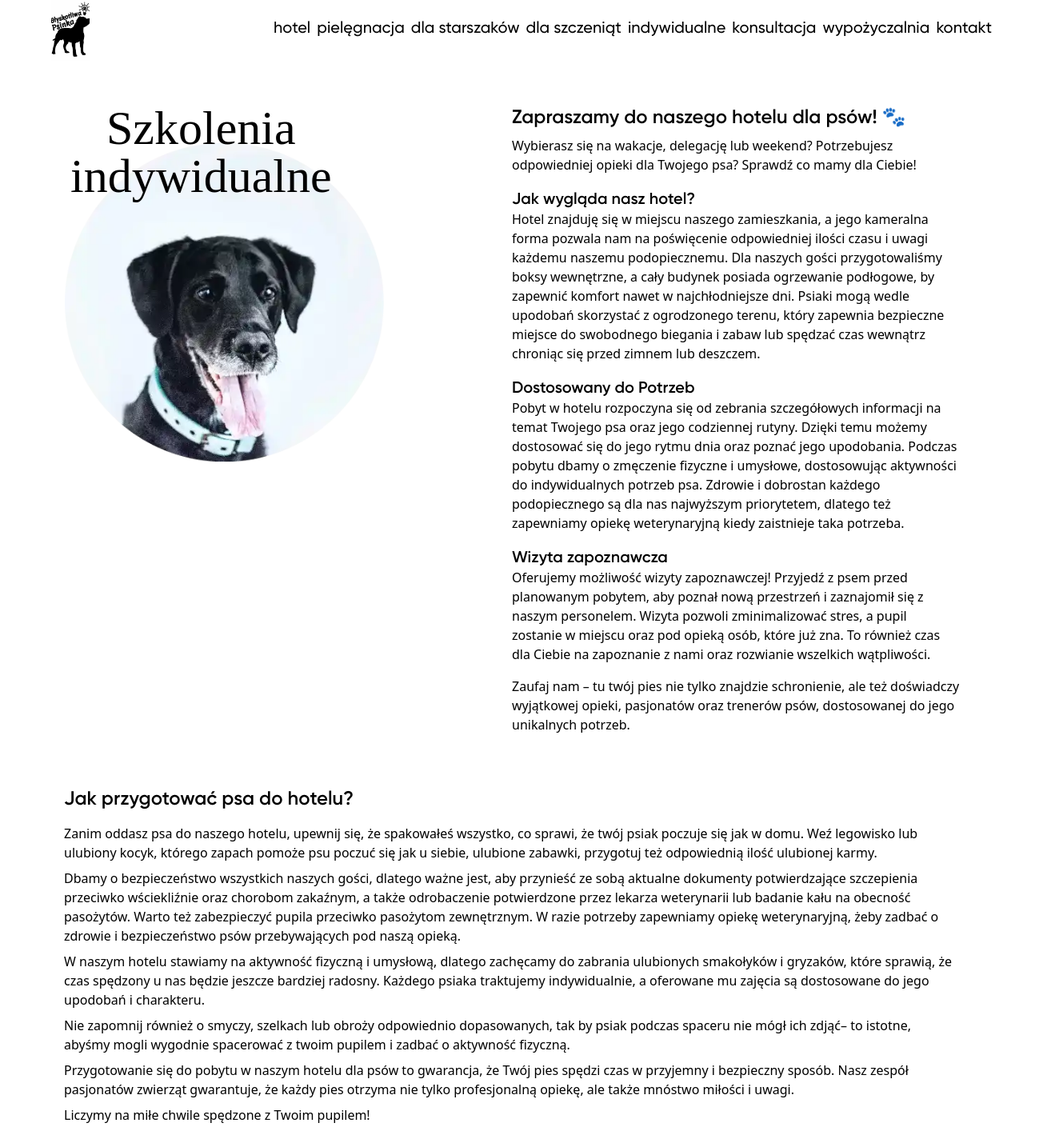
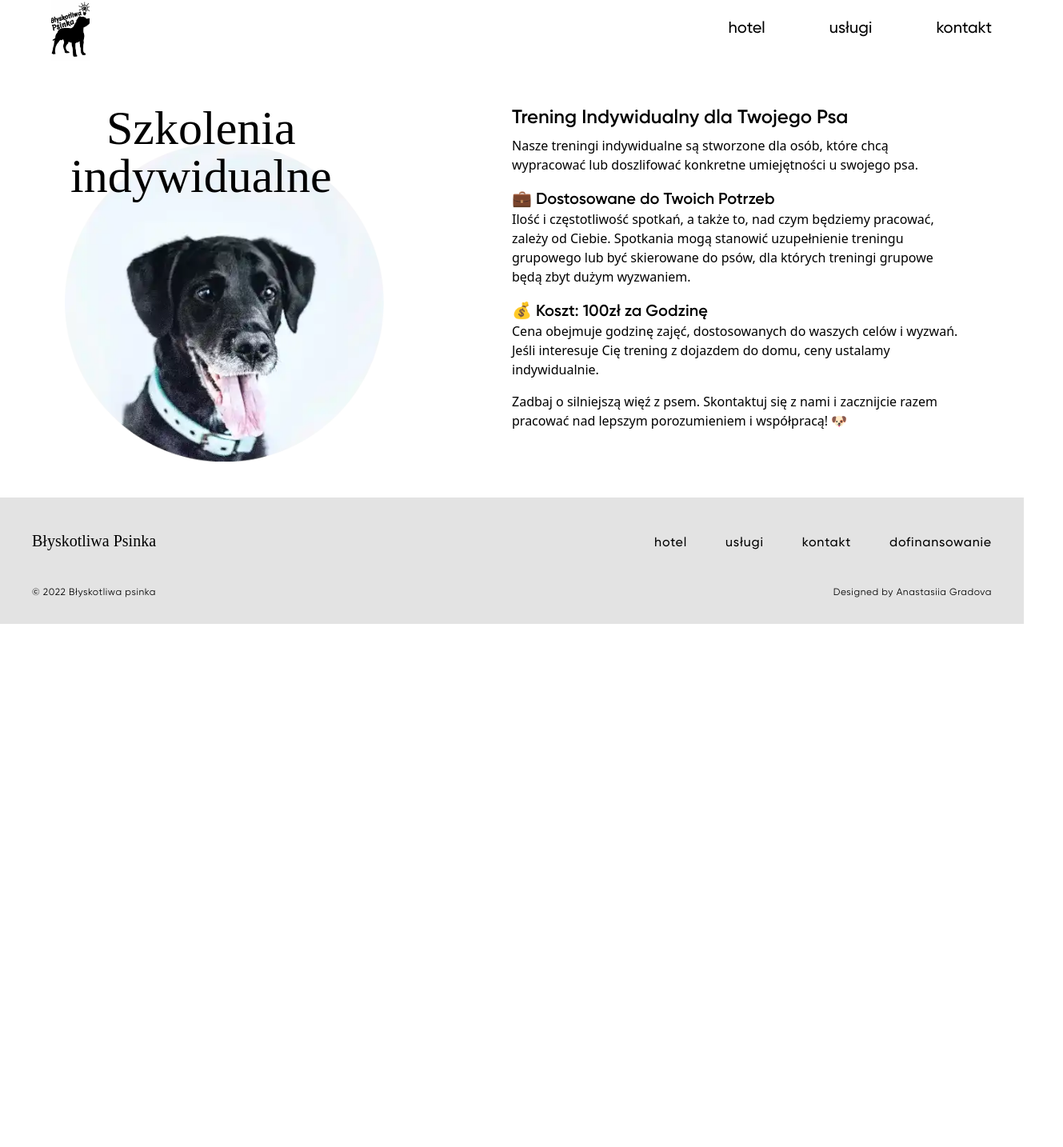
Before and after one commit to vedymin/blyskotliwa-psinka-v2, a SvelteKit app: page /szkolenia in a window 1280 px wide. Shown: the part 20-1454 px from the top of the page at 80% size, 1329 px wide, since content can reach past the window. After the commit the page ends 800 px from the top, so only its background shows below. Built offline with nearby package versions, Linux system fonts and the light colour scheme; a web font is replaced by a local one.

Commit message:
zmieniona struktura menu
nie chce mi się kombinować z gitem teraz, dlatego commit w tym branchu

```diff
--- a/src/lib/components/CtaSection.svelte
+++ b/src/lib/components/CtaSection.svelte
@@ -30,12 +30,14 @@
 	<div
 		class='m-auto h-16 w-20 border-black bg-contain bg-no-repeat xl:absolute left-[900px] top-52 invisible xl:visible'
 		style="background-image: url('/svg/strzalka2.svg'); "></div>
-	<button
-		class='absolute left-[400px] top-60 h-[50px] w-[170px] rounded-full bg-white font-gilroy
+	<a href='/hotel'>
+		<button
+			class='absolute left-[400px] top-60 h-[50px] w-[170px] rounded-full bg-white font-gilroy
           tracking-wider shadow-button transition-all hover:shadow-button-hover active:scale-95 active:shadow-button
           xl:left-[1000px] xl:top-52 xl:text-sm xl:hover:scale-105 xl:hover:bg-blue xl:active:scale-100
 					invisible xl:visible'>jak to wygląda?
-	</button>
+		</button>
+	</a>
 	<div
 		class='w-full border-black xl:absolute xl:w-auto xl:pt-0 xl:left-[550px] xl:top-80'>
 		<svg class='m-auto' height={circleSize} width={circleSize}>
--- a/src/lib/components/FooterSection.svelte
+++ b/src/lib/components/FooterSection.svelte
@@ -32,7 +32,7 @@
 </footer>
 <Modal bind:shown={modal}>
 	<div class='flex flex-col items-center text-center'>
-		<img src='img/eu-logos.png' />
+		<img src='/img/eu-logos.png' />
 		<h1>
 			Europejski Fundusz Rolny na rzecz Rozwoju Obszarów Wiejskich: Europa
 			inwestująca w obszary wiejskie
--- a/src/lib/components/NavigationMenu.svelte
+++ b/src/lib/components/NavigationMenu.svelte
@@ -3,12 +3,13 @@
 </script>
 
 <MenuItem href='/hotel' text='hotel'></MenuItem>
-<MenuItem href='/hotel/pielegnacja' text='pielęgnacja'></MenuItem>
+<MenuItem href='/uslugi' text='usługi'></MenuItem>
+<!--<MenuItem href='/hotel/pielegnacja' text='pielęgnacja'></MenuItem>-->
 <!--<MenuItem href='/szkolenia' text='szkolenia'></MenuItem>-->
-<MenuItem href='/szkolenia/grupowe-dla-starszakow' text='dla starszaków'></MenuItem>
-<MenuItem href='/szkolenia/grupowe-dla-szczeniat' text='dla szczeniąt'></MenuItem>
-<MenuItem href='/szkolenia/indywidualne' text='indywidualne'></MenuItem>
-<MenuItem href='/szkolenia/konsultacja' text='konsultacja'></MenuItem>
+<!--<MenuItem href='/szkolenia/grupowe-dla-starszakow' text='dla starszaków'></MenuItem>-->
+<!--<MenuItem href='/szkolenia/grupowe-dla-szczeniat' text='dla szczeniąt'></MenuItem>-->
+<!--<MenuItem href='/szkolenia/indywidualne' text='indywidualne'></MenuItem>-->
+<!--<MenuItem href='/szkolenia/konsultacja' text='konsultacja'></MenuItem>-->
 <!--<MenuItem href='/#behawiorysta' text='behawiorysta' noSmooth='true'></MenuItem>-->
-<MenuItem href='/wypozyczalnia' text='wypożyczalnia' noSmooth='true'></MenuItem>
+<!--<MenuItem href='/wypozyczalnia' text='wypożyczalnia' noSmooth='true'></MenuItem>-->
 <MenuItem href='/#kontakt' text='kontakt' noSmooth='true'></MenuItem>
--- a/src/lib/components/SzkoleniaSection.svelte
+++ b/src/lib/components/SzkoleniaSection.svelte
@@ -1,4 +1,4 @@
-<div id='szkolenia' class='relative h-[900px] pt-16 xl:h-[550px]'>
+<div id='szkolenia' class='relative h-[1000px] pt-16 xl:h-[550px]'>
 	<div
 		class='absolute right-10 z-10 flex flex-col items-end border-black font-newSpirit text-4xl leading-tight xl:text-6xl xl:right-24 xl:-top-[50px]'>
 		<div>Prowadzimy też</div>
@@ -25,12 +25,14 @@
 	</div>
 	<div
 		class='absolute border-black items-center w-full flex flex-col xl:flex-row top-[700px] gap-5 xl:w-auto xl:top-[390px] xl:left-20 xl:gap-8'>
-		<button
-			class='left-12 top-56 h-[50px] w-[170px] rounded-full bg-white font-gilroy
+		<a href='/szkolenia/konsultacja'>
+			<button
+				class='left-12 top-56 h-[50px] w-[210px] rounded-full bg-white font-gilroy
           tracking-wider shadow-button transition-all hover:shadow-button-hover active:scale-95 active:shadow-button
           xl:left-96 xl:top-72 xl:text-sm xl:hover:scale-105 xl:hover:bg-gold xl:active:scale-100'
-		>zajęcia grupowe
-		</button>
+			>konsultacje
+			</button>
+		</a>
 		<a href='/szkolenia'>
 			<button
 				class='h-[50px] w-[210px] rounded-full bg-white font-gilroy
@@ -41,4 +43,24 @@
 			</button>
 		</a>
 	</div>
+	<div
+		class='absolute border-black items-center w-full flex flex-col xl:flex-row top-[840px] gap-5 xl:w-auto xl:top-[460px] xl:left-20 xl:gap-8'>
+		<a href='/szkolenia/grupowe-dla-starszakow'>
+			<button
+				class='left-12 top-56 h-[50px] w-[210px] rounded-full bg-white font-gilroy
+          tracking-wider shadow-button transition-all hover:shadow-button-hover active:scale-95 active:shadow-button
+          xl:left-96 xl:top-72 xl:text-sm xl:hover:scale-105 xl:hover:bg-gold xl:active:scale-100'
+			>grupowe starszaków
+			</button>
+		</a>
+		<a href='/szkolenia/grupowe-dla-szczeniat'>
+			<button
+				class='h-[50px] w-[210px] rounded-full bg-white font-gilroy
+          tracking-wider shadow-button transition-all hover:shadow-button-hover active:scale-95 active:shadow-button
+          xl:left-96 xl:top-72 xl:text-sm xl:hover:scale-105 xl:hover:bg-gold xl:active:scale-100'
+			>
+				grupowe szczeniaków
+			</button>
+		</a>
+	</div>
 </div>
--- a/src/lib/components/TopNavigation.svelte
+++ b/src/lib/components/TopNavigation.svelte
@@ -16,7 +16,7 @@
 		style="background-image: url('/img/logo-min.png'); "></div>
 </a>
 <nav
-	class='invisible xl:visible flex flex-row gap-2 font-gilroyMedium justify-end w-full p-10 text-xl'>
+	class='invisible xl:visible flex flex-row gap-20 font-gilroyMedium justify-end w-full p-10 text-xl'>
 	<NavigationMenu />
 </nav>
 <div
--- a/src/routes/szkolenia/+page.svelte
+++ b/src/routes/szkolenia/+page.svelte
@@ -9,80 +9,17 @@
 			style="background-image: url('/img/dog-szkolenia.webp'); "></div>
 	</div>
 	<div class='flex-1 border-black mt-10 xl:mt-0 text-center xl:text-left'>
-		<h1 class='font-gilroySemiBold text-2xl pb-2'>Zapraszamy do naszego hotelu dla psów! 🐾 </h1>
-		<p class='pb-4'>Wybierasz się na wakacje, delegację lub weekend? Potrzebujesz odpowiedniej opieki dla Twojego psa?
-			Sprawdź co
-			mamy dla Ciebie!</p>
-		<h3 class='font-gilroySemiBold text-xl'>Jak wygląda nasz hotel?</h3>
-		<p class='pb-4'>Hotel znajduję się w miejscu naszego zamieszkania, a jego kameralna forma pozwala nam na poświęcenie
-			odpowiedniej
-			ilości czasu i uwagi każdemu naszemu podopiecznemu. Dla naszych gości przygotowaliśmy boksy wewnętrzne, a cały
-			budynek posiada ogrzewanie podłogowe, by zapewnić komfort nawet w najchłodniejsze dni. Psiaki mogą wedle upodobań
-			skorzystać z ogrodzonego terenu, który zapewnia bezpieczne miejsce do swobodnego biegania i zabaw lub spędzać czas
-			wewnątrz chroniąc się przed zimnem lub deszczem.</p>
-		<h3 class='font-gilroySemiBold text-xl'>Dostosowany do Potrzeb</h3>
-		<p class='pb-4'>Pobyt w hotelu rozpoczyna się od zebrania szczegółowych informacji na temat Twojego psa oraz jego
-			codziennej
-			rutyny. Dzięki temu możemy dostosować się do jego rytmu dnia oraz poznać jego upodobania. Podczas pobytu dbamy o
-			zmęczenie fizyczne i umysłowe, dostosowując aktywności do indywidualnych potrzeb psa. Zdrowie i dobrostan każdego
-			podopiecznego są dla nas najwyższym priorytetem, dlatego też zapewniamy opiekę weterynaryjną kiedy zaistnieje taka
-			potrzeba.</p>
-		<h3 class='font-gilroySemiBold text-xl'>Wizyta zapoznawcza</h3>
-		<p class='pb-4'>Oferujemy możliwość wizyty zapoznawczej! Przyjedź z psem przed planowanym pobytem, aby poznał nową
-			przestrzeń i
-			zaznajomił się z naszym personelem. Wizyta pozwoli zminimalizować stres, a pupil zostanie w miejscu oraz pod
-			opieką osób, które już zna. To również czas dla Ciebie na zapoznanie z nami oraz rozwianie wszelkich
-			wątpliwości.</p>
-		<p class='pb-6'>Zaufaj nam – tu twój pies nie tylko znajdzie schronienie, ale też doświadczy wyjątkowej opieki,
-			pasjonatów oraz trenerów psów, dostosowanej do jego unikalnych potrzeb. </p>
+		<h1 class='font-gilroySemiBold text-2xl pb-2'>Trening Indywidualny dla Twojego Psa</h1>
+		<p class='pb-4'>
+			Nasze treningi indywidualne są stworzone dla osób, które chcą wypracować lub doszlifować konkretne umiejętności u swojego psa.
+		</p>
+		<h3 class='font-gilroySemiBold text-xl'>💼 Dostosowane do Twoich Potrzeb</h3>
+		<p class='pb-4'>Ilość i częstotliwość spotkań, a także to, nad czym będziemy pracować, zależy od Ciebie. Spotkania mogą stanowić uzupełnienie treningu grupowego lub być skierowane do psów, dla których treningi grupowe będą zbyt dużym wyzwaniem.
+		</p>
+		<h3 class='font-gilroySemiBold text-xl'>💰 Koszt: 100zł za Godzinę</h3>
+		<p class='pb-4'>Cena obejmuje godzinę zajęć, dostosowanych do waszych celów i wyzwań. Jeśli interesuje Cię trening z dojazdem do domu, ceny ustalamy indywidualnie.
+		</p>
+		<p class='pb-6'>Zadbaj o silniejszą więź z psem. Skontaktuj się z nami i zacznijcie razem pracować nad lepszym porozumieniem i współpracą! 🐶
+		</p>
 	</div>
 </div>
-<div class='mx-20 text-center xl:text-left'>
-	<h1 class='font-gilroySemiBold text-2xl pb-4'>Jak przygotować psa do hotelu?</h1>
-	<p class='pb-2'>
-		Zanim oddasz psa do naszego hotelu, upewnij się, że spakowałeś wszystko, co sprawi, że twój psiak poczuje się jak w
-		domu. Weź legowisko lub ulubiony kocyk, którego zapach pomoże psu poczuć się jak u siebie, ulubione zabawki,
-		przygotuj
-		też odpowiednią ilość ulubionej karmy.
-	</p>
-
-	<p class='pb-2'>
-		Dbamy o bezpieczeństwo wszystkich naszych gości, dlatego ważne jest, aby przynieść ze sobą aktualne dokumenty
-		potwierdzające szczepienia przeciwko wściekliźnie oraz chorobom zakaźnym, a także odrobaczenie potwierdzone przez
-		lekarza weterynarii lub badanie kału na obecność pasożytów. Warto też zabezpieczyć pupila przeciwko pasożytom
-		zewnętrznym. W razie potrzeby zapewniamy opiekę weterynaryjną, żeby zadbać o zdrowie i bezpieczeństwo psów
-		przebywających pod naszą opieką.
-	</p>
-
-	<p class='pb-2'>
-		W naszym hotelu stawiamy na aktywność fizyczną i umysłową, dlatego zachęcamy do zabrania ulubionych smakołyków i
-		gryzaków, które sprawią, że czas spędzony u nas będzie jeszcze bardziej radosny. Każdego psiaka traktujemy
-		indywidualnie, a oferowane mu zajęcia są dostosowane do jego upodobań i charakteru.
-	</p>
-
-	<p class='pb-2'>
-		Nie zapomnij również o smyczy, szelkach lub obroży odpowiednio dopasowanych, tak by psiak podczas spaceru nie mógł
-		ich
-		zdjąć– to istotne, abyśmy mogli wygodnie spacerować z twoim pupilem i zadbać o aktywność fizyczną.
-	</p>
-
-	<p class='pb-2'>
-		Przygotowanie się do pobytu w naszym hotelu dla psów to gwarancja, że Twój pies spędzi czas w przyjemny i bezpieczny
-		sposób. Nasz zespół pasjonatów zwierząt gwarantuje, że każdy pies otrzyma nie tylko profesjonalną opiekę, ale także
-		mnóstwo miłości i uwagi.
-	</p>
-
-	<p class='pb-6'>
-		Liczymy na miłe chwile spędzone z Twoim pupilem!
-	</p>
-
-	<h1 class='font-gilroySemiBold text-xl'>Podsumowanie, czyli co spakować w skrócie:</h1>
-	<ul class='list-disc ml-6 text-left'>
-		<li>Książeczka zdrowia potwierdzająca aktualne szczepienia przeciwko wściekliźnie oraz chorobom zakaźnym, a także odrobaczenie lub badanie kału na obecność pasożytów.</li>
-		<li>Zabezpieczenie przeciwko pasożytom zewnętrznym</li>
-		<li>Odpowiednią ilość karmy</li>
-		<li>Smycz, obroża lub szelki</li>
-		<li>Legowisko lub kocyk</li>
-		<li>Mile widziane smakołyki, gryzaki, zabawki</li>
-	</ul>
-</div>
--- a/src/routes/szkolenia/indywidualne/+page.svelte
+++ /dev/null
@@ -1,25 +0,0 @@
-<div class='border-black p-10 px-20 flex xl:flex-row flex-col'>
-	<div class='flex-1'>
-		<div class='flex flex-col font-newSpirit xl:text-6xl text-4xl absolute items-center border-black ml-2'>
-			<p class=''>Szkolenia</p>
-			<p class=''>indywidualne</p>
-		</div>
-		<div
-			class='aspect-auto h-[200px] xl:h-[400px] xl:w-[400px] w-[300px] mt-12 border-black bg-contain bg-center bg-no-repeat '
-			style="background-image: url('/img/dog-szkolenia.webp'); "></div>
-	</div>
-	<div class='flex-1 border-black mt-10 xl:mt-0 text-center xl:text-left'>
-		<h1 class='font-gilroySemiBold text-2xl pb-2'>Trening Indywidualny dla Twojego Psa</h1>
-		<p class='pb-4'>
-			Nasze treningi indywidualne są stworzone dla osób, które chcą wypracować lub doszlifować konkretne umiejętności u swojego psa.
-</p>
-		<h3 class='font-gilroySemiBold text-xl'>💼 Dostosowane do Twoich Potrzeb</h3>
-		<p class='pb-4'>Ilość i częstotliwość spotkań, a także to, nad czym będziemy pracować, zależy od Ciebie. Spotkania mogą stanowić uzupełnienie treningu grupowego lub być skierowane do psów, dla których treningi grupowe będą zbyt dużym wyzwaniem.
-		</p>
-		<h3 class='font-gilroySemiBold text-xl'>💰 Koszt: 100zł za Godzinę</h3>
-		<p class='pb-4'>Cena obejmuje godzinę zajęć, dostosowanych do waszych celów i wyzwań. Jeśli interesuje Cię trening z dojazdem do domu, ceny ustalamy indywidualnie.
-		</p>
-		<p class='pb-6'>Zadbaj o silniejszą więź z psem. Skontaktuj się z nami i zacznijcie razem pracować nad lepszym porozumieniem i współpracą! 🐶
-		</p>
-	</div>
-</div>
--- /dev/null
+++ b/src/routes/uslugi/+page.svelte
@@ -0,0 +1,25 @@
+<div class='border-black p-10 px-20 flex xl:flex-row flex-col'>
+	<div class='flex-1'>
+		<div class='flex flex-col font-newSpirit xl:text-6xl text-4xl absolute items-center border-black ml-2'>
+			<p class=''>Usługi</p>
+		</div>
+		<div
+			class='aspect-auto h-[200px] xl:h-[400px] xl:w-[400px] w-[300px] mt-12 border-black bg-contain bg-center bg-no-repeat '
+			style="background-image: url('/img/dog-szkolenia.webp'); "></div>
+	</div>
+	<div class='flex-1 border-black mt-10 xl:mt-0 text-center xl:text-left'>
+		<p class='pb-4'>
+			TU MOŻE BYĆ JAKIŚ TEKST OGÓLNY O USŁUGACH
+		</p>
+		<h1 class='font-gilroySemiBold text-2xl pb-2'>Nasze Usługi:</h1>
+		<ol class='list-none'>
+			<li class='font-bold'><a href='/hotel'>Hotel</a> </li>
+			<li class='font-bold'><a href='/pielegnacja'>Pielęgnacja</a> </li>
+			<li class='font-bold'><a href='/szkolenia'>Szkolenia</a> </li>
+			<li class='font-bold'><a href='/szkolenia/grupowe-dla-starszakow'>Grupowe dla starszaków</a> </li>
+			<li class='font-bold'><a href='/szkolenia/grupowe-dla-szczeniat'>Grupowe dla szczeniaków</a> </li>
+			<li class='font-bold'><a href='/szkolenia/konsultacja'>Konsultacje behawioralne</a> </li>
+			<li class='font-bold'><a href='/wypozyczalnia'>Wypożyczalnia sprzętu</a> </li>
+		</ol>
+	</div>
+</div>
```
Also changed, not shown: src/routes/pielegnacja/+page.svelte (renamed from src/routes/hotel/pielegnacja/+page.svelte).
